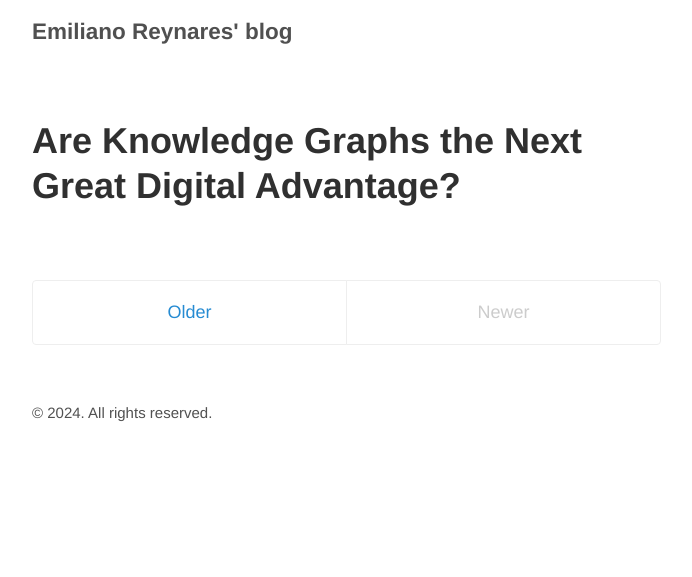
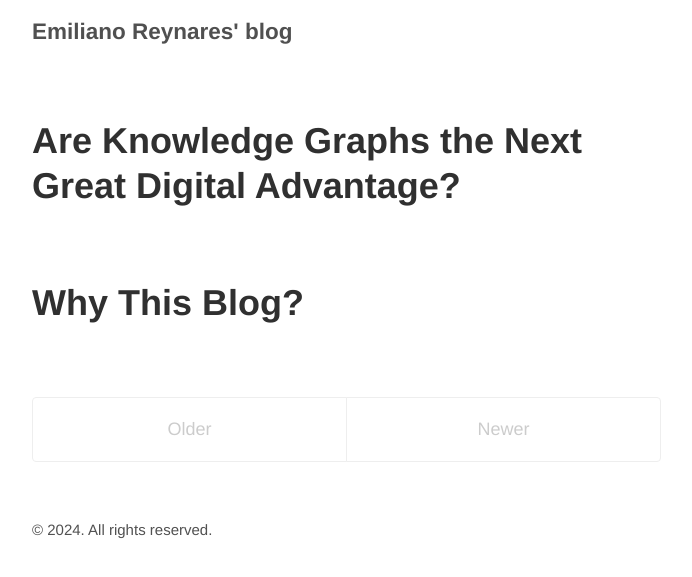
Before and after one commit to ereynrs/ereynrs.github.io, a Jekyll site: the page built from index.html, in a window 1280 px wide. Shown: the top 577 px of the page, without its empty margins (293-985 px from the left). Built offline with Jekyll 4.4.1, drawn with Linux system fonts in a browser that asks for light colours; the list of posts is cut into pages by our own code.

Commit message:
Pagination changed.

```diff
--- a/_config.yml
+++ b/_config.yml
@@ -8,7 +8,7 @@ permalink:           pretty
 title:               Emiliano Reynares' blog
 tagline:
 url:                 https://ereynrs.github.io
-paginate:            1
+paginate:            1000
 baseurl:             https://ereynrs.github.io
 
 # Assets
```
